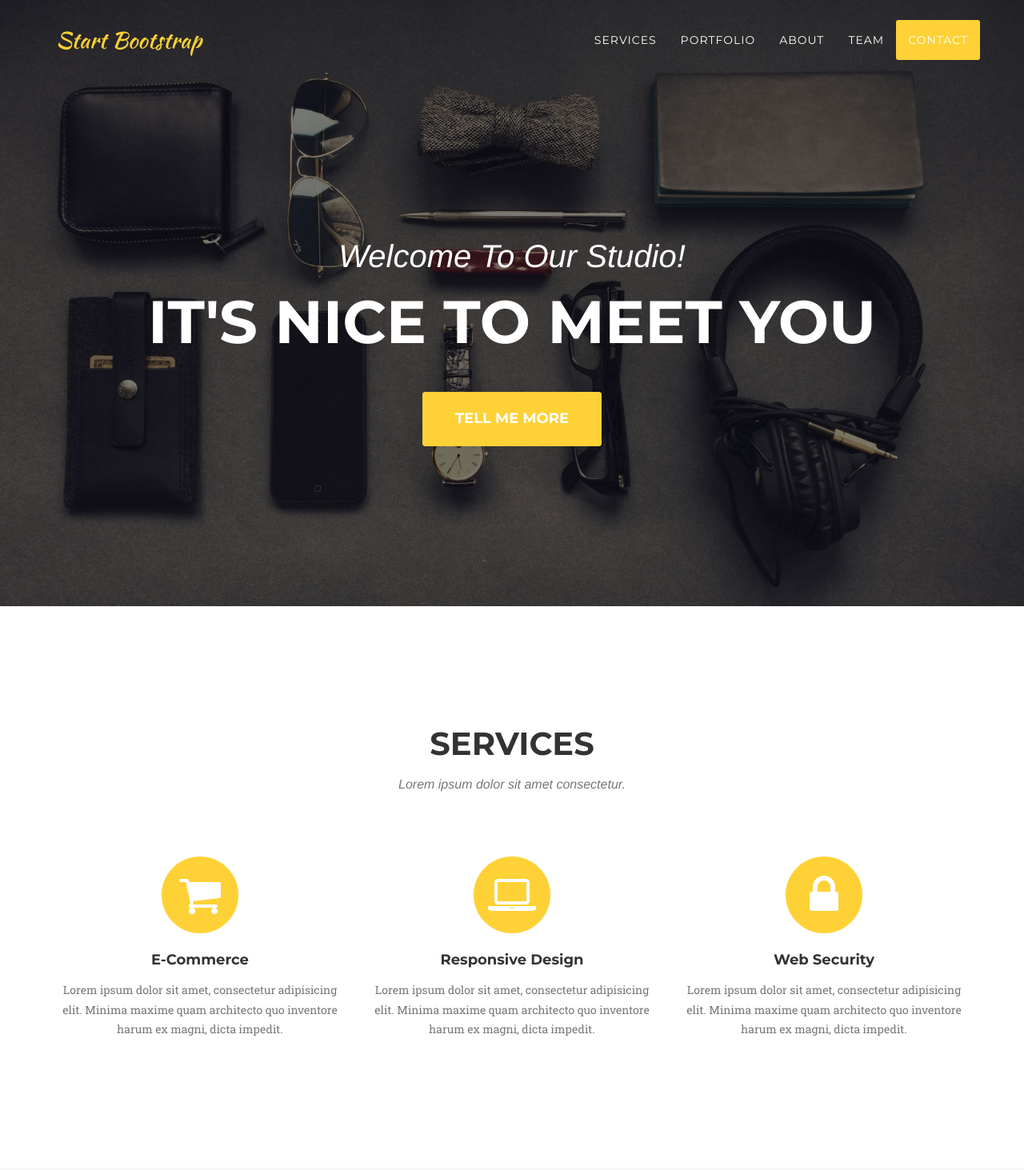
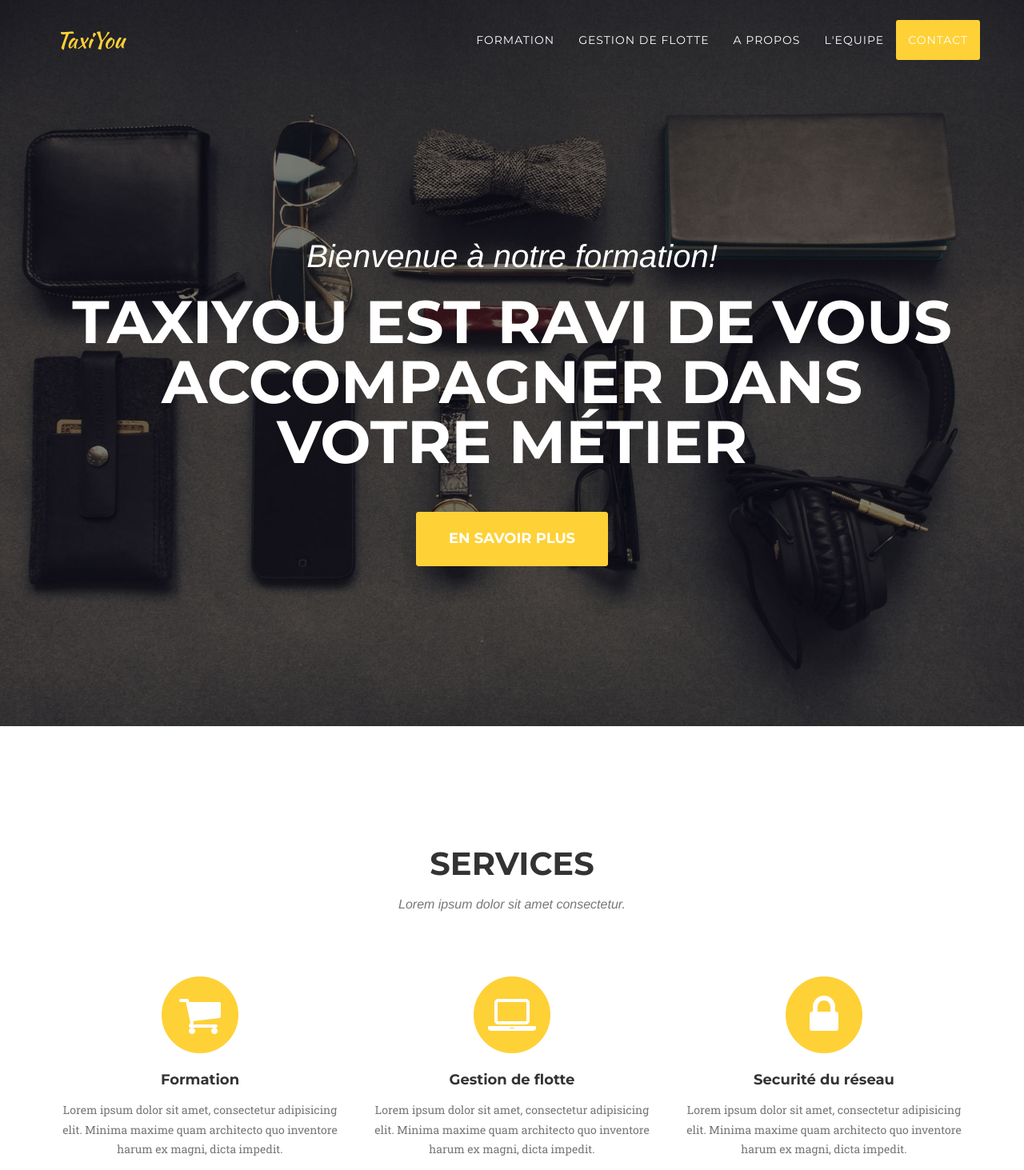
Before and after one commit to warrior75/wf3_startup, a plain HTML site: page index.html in a window 1280 px wide. Shown: the top 1463 px of the page at 80% size. Drawn offline with nearby package versions, Linux system fonts and the light colour scheme; a web font is replaced by a local one.

Commit message:
modification index

```diff
--- a/index.html
+++ b/index.html
@@ -9,7 +9,7 @@
     <meta name="description" content="">
     <meta name="author" content="">
 
-    <title>Agency - Start Bootstrap Theme</title>
+    <title>TaxiYou</title>
 
     <!-- Bootstrap Core CSS -->
     <link href="css/bootstrap.min.css" rel="stylesheet">
@@ -46,7 +46,7 @@
                     <span class="icon-bar"></span>
                     <span class="icon-bar"></span>
                 </button>
-                <a class="navbar-brand page-scroll" href="#page-top">Start Bootstrap</a>
+                <a class="navbar-brand page-scroll" href="#page-top">TaxiYou</a>
             </div>
 
             <!-- Collect the nav links, forms, and other content for toggling -->
@@ -56,19 +56,19 @@
                         <a href="#page-top"></a>
                     </li>
                     <li>
-                        <a class="page-scroll" href="#services">Services</a>
+                        <a class="page-scroll" href="#services">FORMATION</a>
                     </li>
                     <li>
-                        <a class="page-scroll" href="#portfolio">Portfolio</a>
+                        <a class="page-scroll" href="#portfolio">GESTION DE FLOTTE</a>
                     </li>
                     <li>
-                        <a class="page-scroll" href="#about">About</a>
+                        <a class="page-scroll" href="#about">A PROPOS</a>
                     </li>
                     <li>
-                        <a class="page-scroll" href="#team">Team</a>
+                        <a class="page-scroll" href="#team">L'EQUIPE</a>
                     </li>
                     <li>
-                        <a class="page-scroll" href="#contact">Contact</a>
+                        <a class="page-scroll" href="#contact">CONTACT</a>
                     </li>
                 </ul>
             </div>
@@ -81,9 +81,9 @@
     <header>
         <div class="container">
             <div class="intro-text">
-                <div class="intro-lead-in">Welcome To Our Studio!</div>
-                <div class="intro-heading">It's Nice To Meet You</div>
-                <a href="#services" class="page-scroll btn btn-xl">Tell Me More</a>
+                <div class="intro-lead-in">Bienvenue à notre formation!</div>
+                <div class="intro-heading">TAXIYOU est ravi de vous accompagner dans votre métier</div>
+                <a href="#services" class="page-scroll btn btn-xl">En savoir plus</a>
             </div>
         </div>
     </header>
@@ -103,7 +103,7 @@
                         <i class="fa fa-circle fa-stack-2x text-primary"></i>
                         <i class="fa fa-shopping-cart fa-stack-1x fa-inverse"></i>
                     </span>
-                    <h4 class="service-heading">E-Commerce</h4>
+                    <h4 class="service-heading">Formation</h4>
                     <p class="text-muted">Lorem ipsum dolor sit amet, consectetur adipisicing elit. Minima maxime quam architecto quo inventore harum ex magni, dicta impedit.</p>
                 </div>
                 <div class="col-md-4">
@@ -111,7 +111,7 @@
                         <i class="fa fa-circle fa-stack-2x text-primary"></i>
                         <i class="fa fa-laptop fa-stack-1x fa-inverse"></i>
                     </span>
-                    <h4 class="service-heading">Responsive Design</h4>
+                    <h4 class="service-heading">Gestion de flotte</h4>
                     <p class="text-muted">Lorem ipsum dolor sit amet, consectetur adipisicing elit. Minima maxime quam architecto quo inventore harum ex magni, dicta impedit.</p>
                 </div>
                 <div class="col-md-4">
@@ -119,7 +119,7 @@
                         <i class="fa fa-circle fa-stack-2x text-primary"></i>
                         <i class="fa fa-lock fa-stack-1x fa-inverse"></i>
                     </span>
-                    <h4 class="service-heading">Web Security</h4>
+                    <h4 class="service-heading">Securité du réseau</h4>
                     <p class="text-muted">Lorem ipsum dolor sit amet, consectetur adipisicing elit. Minima maxime quam architecto quo inventore harum ex magni, dicta impedit.</p>
                 </div>
             </div>
```
